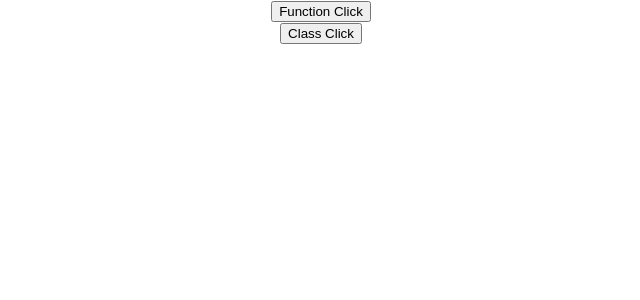
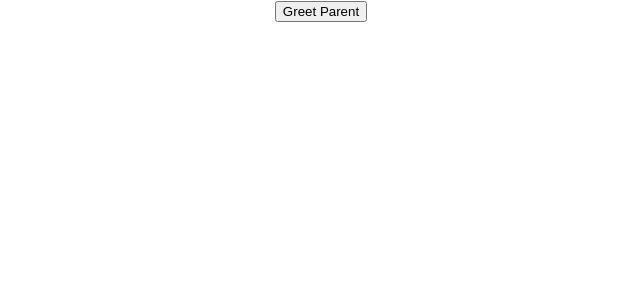
Before and after one commit to yashpatil1998/ReactRepository, a React (Create React App) app in the folder hello-world/: page / in a window 1280 px wide. Shown: the top 300 px of the page, without its empty margins (319-959 px from the left). Built offline with nearby package versions, Linux system fonts and the light colour scheme.

Commit message:
ChildComp to ParentComp message

```diff
--- a/hello-world/src/App.js
+++ b/hello-world/src/App.js
@@ -12,12 +12,16 @@ import Message from './components/Message'
 import Counter from './components/Counter';
 import FunctionClick from './components/FunctionClick';
 import ClassClick from './components/ClassClick';
+import EventBind from './components/EventBind';
+import ParentComponent from './components/ParentComponent';
 
 function App() {
   return (
     <div className="App">
-      <FunctionClick />
-      <ClassClick />
+      <ParentComponent/>
+      {/* <EventBind /> */}
+      {/* <FunctionClick /> */}
+      {/* <ClassClick /> */}
       {/* <Counter /> */}
       {/* <header className="App-header">
         <img src={logo} className="App-logo" alt="logo" />
--- /dev/null
+++ b/hello-world/src/components/ChildComponent.js
@@ -0,0 +1,11 @@
+import React from 'react'
+
+function ChildComponent(props) {
+    return (
+        <div>
+            <button onClick={() => props.greetHandler('child')}>Greet Parent</button>
+        </div>
+    )
+}
+
+export default ChildComponent
--- /dev/null
+++ b/hello-world/src/components/EventBind.js
@@ -0,0 +1,35 @@
+import React, { Component } from 'react'
+
+class EventBind extends Component {
+
+    constructor(props) {
+        super(props)
+
+        this.state = {
+            message: 'Hello'
+        }
+
+        this.clickHanlder = this.clickHanlder.bind(this)
+    }
+
+    clickHanlder() {
+        this.setState({
+            message: 'GoodBye'
+        })
+        console.log(this)
+    }
+
+
+    render() {
+        return (
+            <div>
+                <div>{this.state.message}</div>
+                {/* <button onClick={() => this.clickHanlder()}>Click</button> */}
+                {/* Optimised way below */}
+                <button onClick={this.clickHanlder}>Click</button>
+            </div>
+        )
+    }
+}
+
+export default EventBind
--- /dev/null
+++ b/hello-world/src/components/ParentComponent.js
@@ -0,0 +1,31 @@
+import React, { Component } from 'react'
+import ChildComponent from './ChildComponent'
+
+class ParentComponent extends Component {
+
+    constructor(props) {
+        super(props)
+
+        this.state = {
+            parentName: 'Parent'
+        }
+
+        this.greetParent = this.greetParent.bind(this)
+    }
+
+    greetParent(childName) {
+        // alert('Hello' + this.state.parentName)
+        alert(`Hello ${this.state.parentName} from childName ${childName}`)
+    }
+
+
+    render() {
+        return (
+            <div>
+                <ChildComponent greetHandler={this.greetParent} />
+            </div>
+        )
+    }
+}
+
+export default ParentComponent
```
